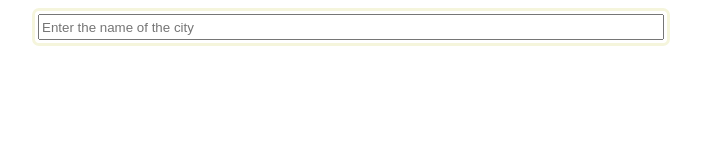
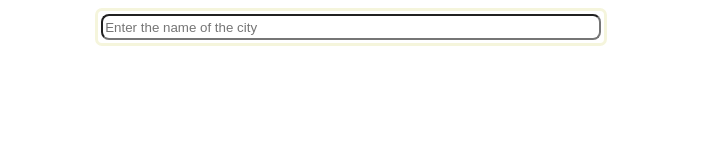
Before and after one commit to angelikaSemeniuk/weatherAPI-redux, a React app: page / in a window 1280 px wide. Shown: the whole page, without its empty margins (289-990 px from the left). Built offline with nearby package versions, Linux system fonts and the light colour scheme.

Commit message:
Refactoring code

```diff
--- a/actions/index.js
+++ b/actions/index.js
@@ -15,7 +15,6 @@ export function handleSubmitOnInput(cityName) {
             })
             .then(
                 (data) => {
-                    console.error("action-DATA-response", data);
                     if(data.cod === "404") {
                         dispatch({type: "CATCH_ERROR", value: data.cod, message: data.message});
                     } else {
--- a/containers/DescriptionContainer.js
+++ b/containers/DescriptionContainer.js
@@ -8,7 +8,7 @@ library.add(faCloud, faUmbrella, faCloudSun, faSun);
 class DescriptionContainer extends React.Component {
     render() {
         return(
-            <div className="main-container">
+            <div className="description-container" style={{width: "40%"}}>
                 { this.props.submitOk &&
                 <div className="description-container">
                     <h3 dangerouslySetInnerHTML={{__html: this.props.cityName}}></h3>
@@ -22,11 +22,10 @@ class DescriptionContainer extends React.Component {
                 </div> }
 
                 { this.props.recieveError &&
-                    <div className="error-container">
+                <div className="description-container">
                     <p dangerouslySetInnerHTML={{__html: this.props.error}}></p>
                     <p dangerouslySetInnerHTML={{__html: "Message:  " + this.props.messageError}}></p>
                 </div> }
-
             </div>
         );
     }
--- a/containers/InputContainer.js
+++ b/containers/InputContainer.js
@@ -4,11 +4,12 @@ import {handleChangeOnInput, handleSubmitOnInput} from "../actions/index";
 
 class InputContainer extends React.Component {
     render() {
+        const input1 = <input type="text" value={this.props.inputValue} onChange={this.props.handleChangeOnInput.bind(this)} placeholder="Enter the name of the city" style={{borderColor: "red"}}/>;
+        const input2 = <input type="text" value={this.props.inputValue} onChange={this.props.handleChangeOnInput.bind(this)} placeholder="Enter the name of the city"/>;
         return(
                 <div className="input-container">
                     <form onSubmit={this.props.handleSubmitOnInput.bind(this, this.props.inputValue)}>
-                        <input type="text" value={this.props.inputValue} onChange={this.props.handleChangeOnInput.bind(this)}
-                        placeholder="Enter the name of the city"/>
+                        { this.props.recieveError ? input1 : input2 }
                     </form>
                 </div>
         );
@@ -18,6 +19,7 @@ class InputContainer extends React.Component {
 const mapStateToProps = (state) => {
     return {
         inputValue: state.inputValue,
+        recieveError: state.recieveError
     }
 };
 
--- a/reducer/index.js
+++ b/reducer/index.js
@@ -44,6 +44,8 @@ const reducer = (state = initialState, action) => {
         case "RECIEVE_NECESSARY_DATA": {
             return Object.assign({}, state, {
                 submitOk: true,
+                recieveError: false,
+
             })
         }
         default:
--- a/styles.css
+++ b/styles.css
@@ -11,7 +11,7 @@
     border-color: beige;
     border-radius: 7px;
     height: fit-content;
-    width: 50%;
+    width: 40%;
 }
 
 .input-container form {
@@ -24,6 +24,11 @@
 .input-container form input {
     width: 100%;
     height: 20px;
+    border-radius: 8px;
+}
+
+.input-container form input:focus {
+    outline-color: white;
 }
 
 .description-container, .error-container {
@@ -39,3 +44,7 @@
     font-family: monospace;
     color: azure;
 }
+
+.description-container h3 {
+    border-bottom-style: groove;
+}
```
Lines whose indentation alone changed are shown as unchanged.
